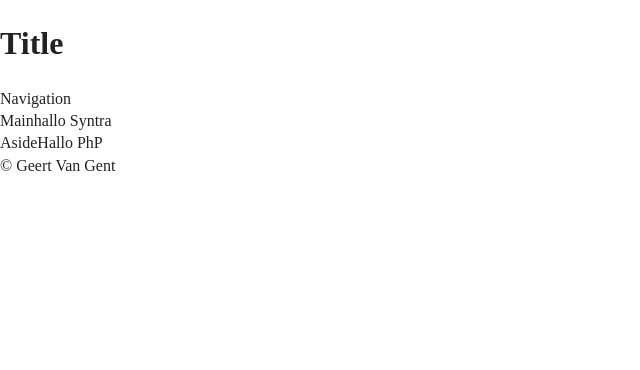
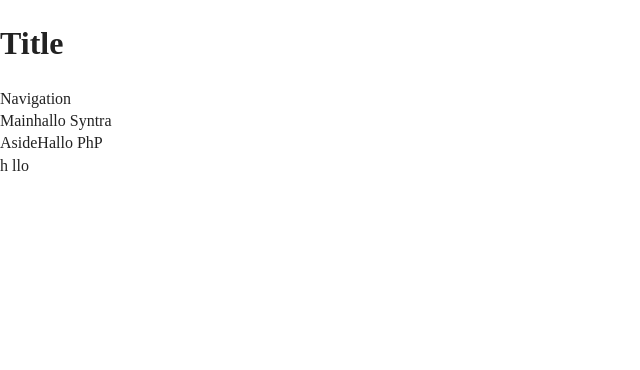
Before and after one commit to geertvangent/webdev2018, a PHP site: page / in a window 1280 px wide. Shown: the top 370 px of the page, without its empty margins (0-640 px from the left). Run offline with PHP 8.4, Linux system fonts and the light colour scheme; some libraries are stand-ins or nearby versions.

Commit message:
I changed echo

```diff
--- a/index.php
+++ b/index.php
@@ -51,10 +51,8 @@
 
         <footer>
         <?php
-                PageBuilder::showFooter();
-            /*$footer = new Footer();
-            $footer->showFooter();*/
-        ?>
+           echo  "h llo";
+           ?>
         </footer>
 
         <!-- <script src="js/vendor/modernizr-3.5.0.min.js"></script> -->
```
